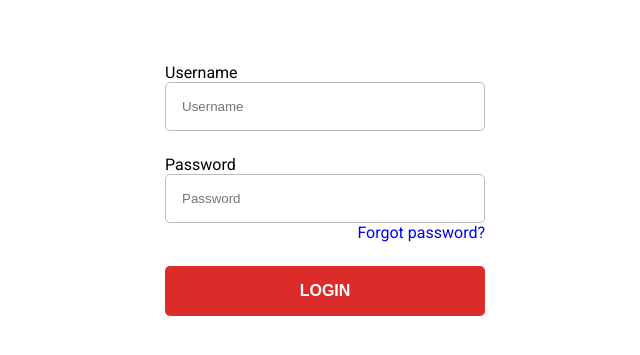
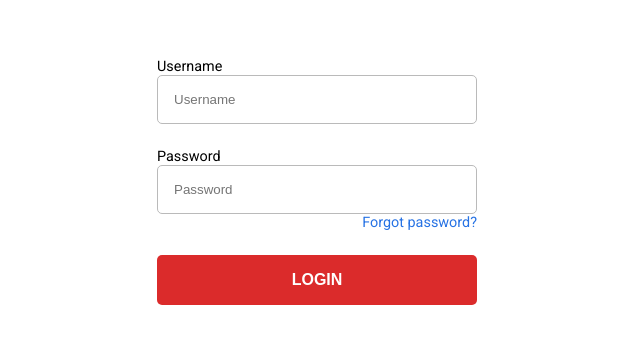
Before and after one commit to frncsge/roadsafe-carwash, a React (Vite) app: page /adminLogin in a window 1280 px wide. Shown: the part 219-574 px from the top of the page, without its empty margins (323-963 px from the left). Built offline with nearby package versions, Linux system fonts and the light colour scheme.

Commit message:
add button hover effect and tabindex

```diff
--- a/index.html
+++ b/index.html
@@ -15,7 +15,7 @@
     <link rel="stylesheet" href="/src/LoginForm.css" />
     <title>Roadsafe Carwash</title>
   </head>
-  <body>
+  <body style="margin: 0; padding: 0;">
     <div id="root"></div>
     <script type="module" src="/src/main.jsx"></script>
   </body>
--- a/src/LoginForm.css
+++ b/src/LoginForm.css
@@ -32,10 +32,12 @@
 #forgot-password {
   align-self: flex-end;
   text-decoration: none;
+  color: #2672e4;
 }
 
-#login-form label, #forgot-password {
-    font-size: 1rem;
+#login-form label,
+#forgot-password {
+  font-size: 0.9rem;
 }
 
 #login-button {
@@ -45,4 +47,23 @@
   font-weight: 600;
   font-size: 1rem;
   color: white;
+  cursor: pointer;
 }
+
+#login-button:active {
+  background-color: #dd0e0e;
+}
+
+#forgot-password:active {
+  text-decoration: underline;
+}
+
+@media (hover: hover) {
+  #login-button:hover {
+    background-color: #dd0e0e;
+  }
+
+  #forgot-password:hover {
+    text-decoration: underline;
+  }
+}
--- a/src/LoginForm.jsx
+++ b/src/LoginForm.jsx
@@ -8,8 +8,8 @@ function LoginForm() {
         <input id="username" type="text" placeholder="Username" />
         <label htmlFor="password">Password</label>
         <input id="password" type="text" placeholder="Password" />
-        <a id="forgot-password" href="#">Forgot password?</a>
-        <input id="login-button" type="submit" value="LOGIN" />
+        <a id="forgot-password" href="#" tabIndex={0}>Forgot password?</a>
+        <input id="login-button" type="submit" value="LOGIN" tabIndex={0}/>
       </form>
     </div>
   );
```
